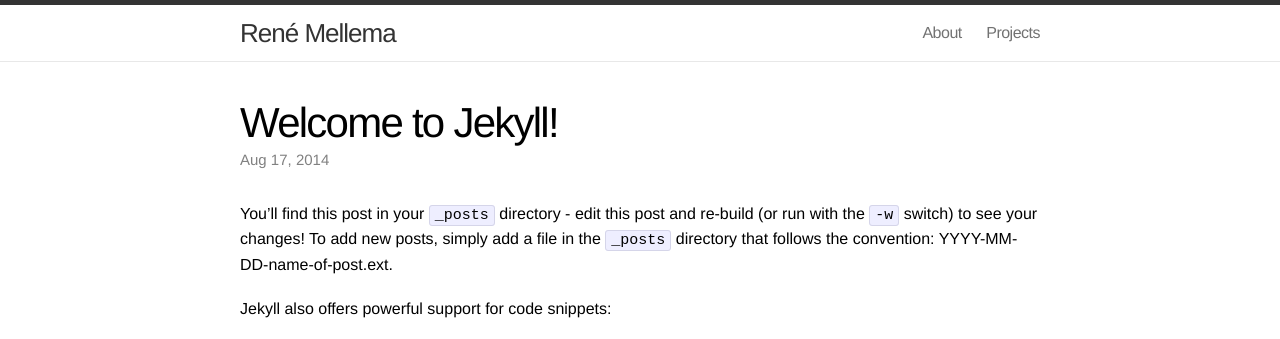
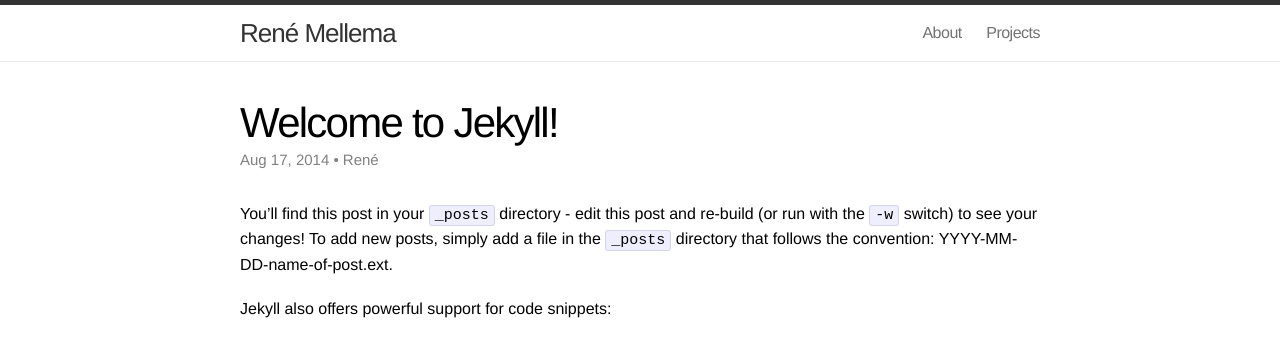
Before and after one commit to rmellema/rmellema.github.io, a Jekyll site: the page built from _posts/2014-08-17-welcome-to-jekyll.markdown, in a window 1280 px wide. Shown: the top 339 px of the page. Built offline with Jekyll 4.4.1, drawn with Linux system fonts in a browser that asks for light colours.

Commit message:
Gave all pages a default athor

```diff
--- a/_config.yml
+++ b/_config.yml
@@ -19,6 +19,11 @@
   -
     scope:
       path: ""
+    values:
+      author: "René"
+  -
+    scope:
+      path: ""
       type: "post"
     values:
       layout: "post"
```
